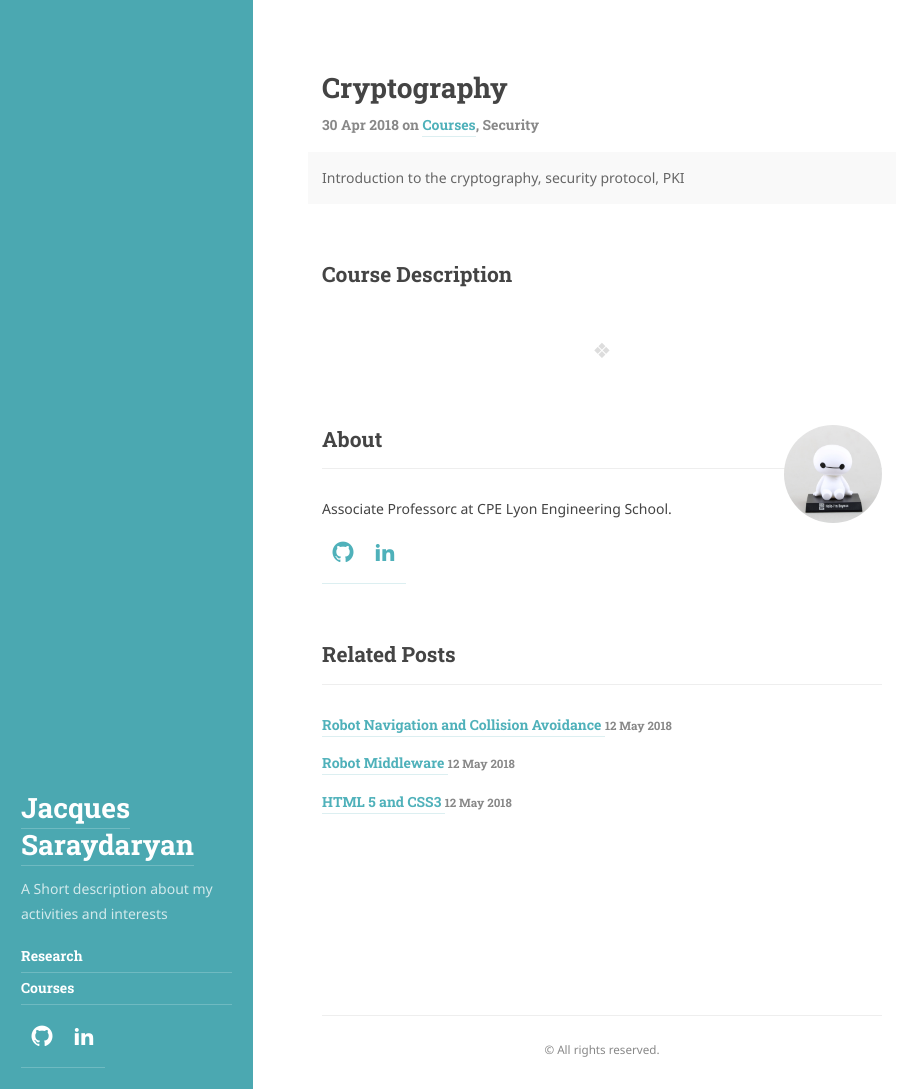
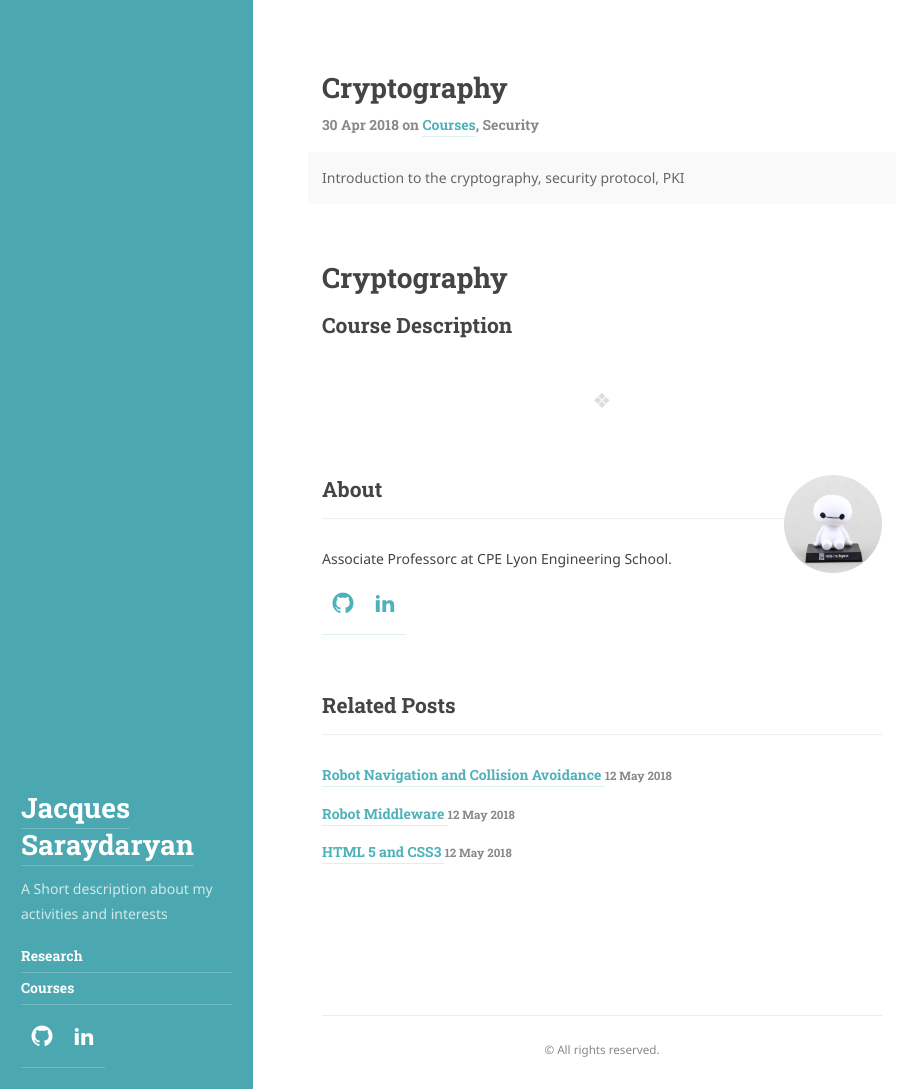
Before and after one commit to jacques-saraydaryan/jacques-saraydaryan.github.io, a Jekyll site: the page built from _posts/courses/2018-04-30-Course-DEV-SECURITY-CRYPTO.md, in a window 1280 px wide and 1089 px high. Shown: the whole window, without its empty margins (0-924 px from the left). Built offline with Jekyll 4.4.1, drawn with Linux system fonts in a browser that asks for light colours; some web fonts are replaced.

Commit message:
Update 2018-04-30-Course-DEV-SECURITY-CRYPTO.md

```diff
--- a/_posts/courses/2018-04-30-Course-DEV-SECURITY-CRYPTO.md
+++ b/_posts/courses/2018-04-30-Course-DEV-SECURITY-CRYPTO.md
@@ -8,5 +8,5 @@ img: /assets/img/courses/securite-crypto-first.png
 pdf: /assets/pdf/courses/Security-Chiffrement-JSA-r3.pdf
 lang: fr
 ---
-
+# Cryptography
 ## Course Description
```
